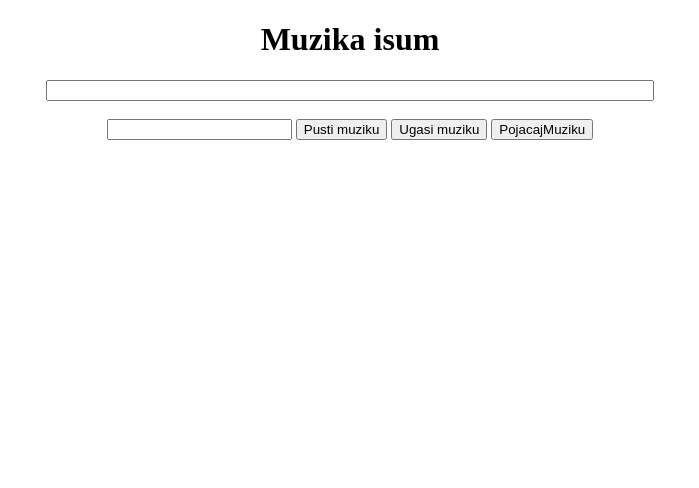
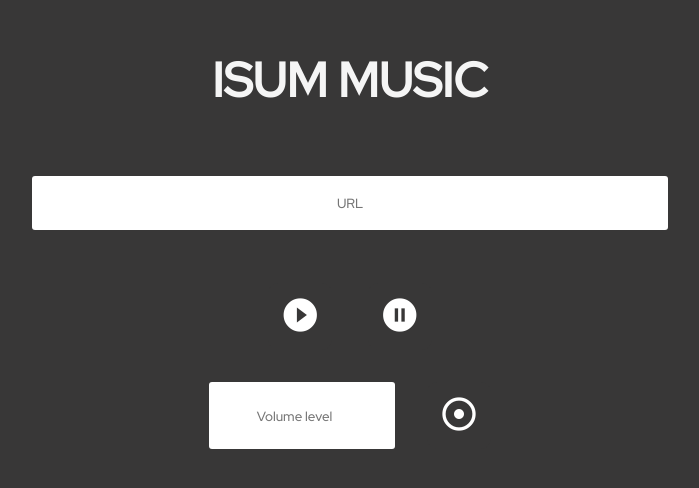
Before and after one commit to viktorcvetanovic/serverconfig, a plain HTML site: page index.html in a window 1280 px wide. Shown: the whole page, without its empty margins (290-989 px from the left). Drawn offline with Linux system fonts and the light colour scheme.

Commit message:
CSS update

```diff
--- a/index.html
+++ b/index.html
@@ -2,10 +2,61 @@
 <html lang="en">
 <head>
     <meta charset="UTF-8">
-    <title>Muzika| ISUM </title>
+    <link rel="preconnect" href="https://fonts.googleapis.com">
+    <link rel="preconnect" href="https://fonts.gstatic.com" crossorigin>
+    <link href="https://fonts.googleapis.com/css2?family=Red+Hat+Display:wght@500&display=swap" rel="stylesheet">
+    <link href="https://fonts.googleapis.com/icon?family=Material+Icons" rel="stylesheet">
+    <title>ISUM MUSIC </title>
     <style>
         * {
             text-align: center;
+            padding: 0;
+            margin: 0;
+            font-family: 'Red Hat Display', sans-serif;
+        }
+
+        body {
+            background-color: #383737;
+        }
+
+        h1 {
+            margin: 1em auto;
+            font-size: 3rem;
+            color: whitesmoke;
+        }
+
+        input {
+            padding: 1rem;
+            /*outline: 2px solid red;*/
+            border-radius: 3px;
+            border-color: transparent;
+            margin: 1rem;
+        }
+
+        button {
+            margin: 1rem;
+            padding: 10px;
+            font-size: 10px;
+            background-color: rgb(56, 55, 55);
+            border-radius: 10px;
+            border-color: transparent;
+            color: white;
+            transition: 500ms;
+        }
+
+        button:hover {
+            background-color: white;
+            color: rgb(56, 55, 55);
+            transition: 500ms;
+        }
+
+        .material-icons {
+            font-size: 40px;
+        }
+
+        .volumes{
+            display: flex;
+            justify-content: center;
         }
     </style>
     <script>
@@ -13,19 +64,19 @@
             let volume = document.getElementById("volume").value;
             fetch('http://192.168.18.171:3333/volume', {
                 method: 'POST',
-                body: JSON.stringify({"volume":volume})
+                body: JSON.stringify({"volume": volume})
             });
-    }
+        }
 
-    function sendMusic() {
+        function sendMusic() {
             let url = document.getElementById("music").value;
             fetch('http://192.168.18.171:3333/playMusic', {
                 method: 'POST',
-                body: JSON.stringify({"url":url})
+                body: JSON.stringify({"url": url})
             });
         }
 
-        function stopMusic(){
+        function stopMusic() {
             fetch('http://192.168.18.171:3333/stopMusic', {
                 method: 'GET'
             });
@@ -33,15 +84,19 @@
     </script>
 </head>
 <body>
-<h1>Muzika isum</h1>
-<form method="GET">
+
+<h1>ISUM MUSIC</h1>
+
+<input id="music" style="width: 600px" placeholder="URL"></br></br>
+<button id="playMusic" onclick="sendMusic()"><i class="material-icons">play_circle_filled</i></button>
+<button onclick="stopMusic()"><i class="material-icons">pause_circle_filled</i></button>
+<div class="volumes">
+    <input id="volume" type="number" placeholder="Volume level">
+    <button onclick="volumeUp()"><i class="material-icons">adjust</i></button>
+</div>
+<br>
 
 
-</form>
-<input id="music" style="width: 600px"></br></br>
-<input id="volume" type="number">
-<button id="playMusic" onclick="sendMusic()">Pusti muziku</button>
-<button onclick="stopMusic()">Ugasi muziku</button>
-<button onclick="volumeUp()">PojacajMuziku</button>
+
 </body>
 </html>
```
Also changed, not shown: package-lock.json (deleted).
